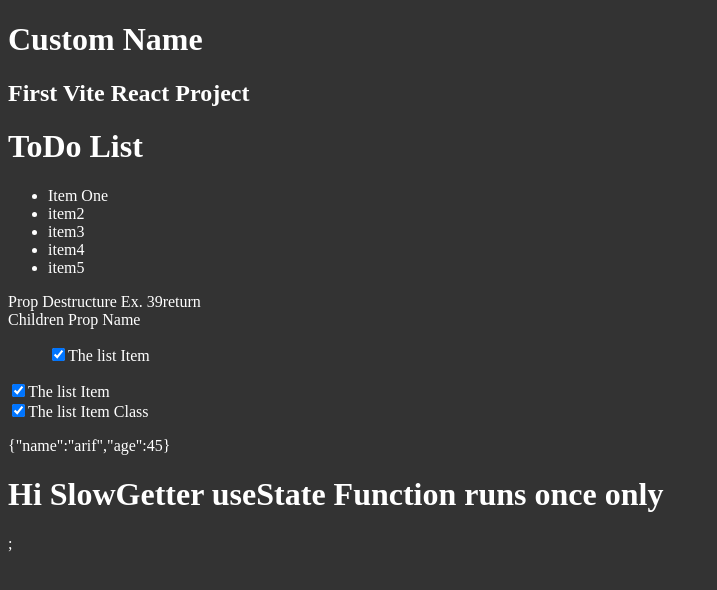
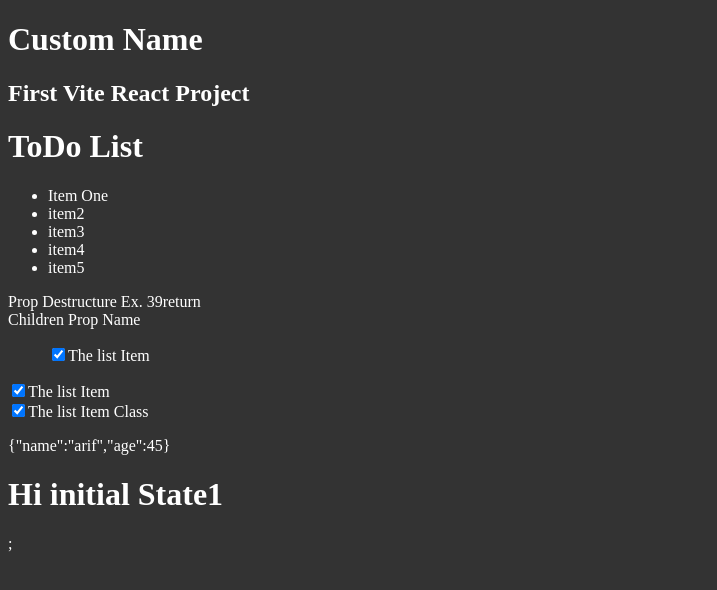
Before and after one commit to iqbal-arif/SimplifiedReactJS, a React (Vite) app in the folder demo/vite-project/myviteproject/: page / in a window 1280 px wide. Shown: the top 590 px of the page, without its empty margins (0-717 px from the left). Built offline with nearby package versions, Linux system fonts and the light colour scheme.

Commit message:
modified:   demo/vite-project/myviteproject/src/App.jsx

```diff
--- a/demo/vite-project/myviteproject/src/App.jsx
+++ b/demo/vite-project/myviteproject/src/App.jsx
@@ -50,7 +50,9 @@ useState needs to be stated initially in the function before anything else
   //   console.log("inline useState function");
   //   return "useState invoked by inline function";
   // }); // changing above to inline funciton
-  const [name, setName] = useState(slowGetter); // change the value by invoking function. This function runs once at change state.
+  // const [name, setName] = useState(slowGetter); // change the value by invoking function. This function runs once at change state.
+  const [name, setName] = useState("initial State"); // change the state.
+  const [attempt, setAttempt] = useState(1); // change the state.
 
   //useState sets value as an Array
   /*
@@ -58,7 +60,8 @@ useState needs to be stated initially in the function before anything else
   const setName = values[1] // Second value of array
   */
   function handleClick() {
-    setName("useState Hook onClick value");
+    // setName("useState Hook onClick value");// this state goes with slowGetter functions
+    setName("modified State");
   }
   /*********************************************** */
 
@@ -86,7 +89,11 @@ useState needs to be stated initially in the function before anything else
       {/* JSON import */}
       <p>{JSON.stringify(user)}</p>
       {/* lesson17: useState */}
-      <h1 onClick={handleClick}>Hi {name}</h1>;
+      <h1 onClick={handleClick}>
+        Hi {name}
+        {attempt}
+      </h1>
+      ;
     </div>
   );
 }
```
